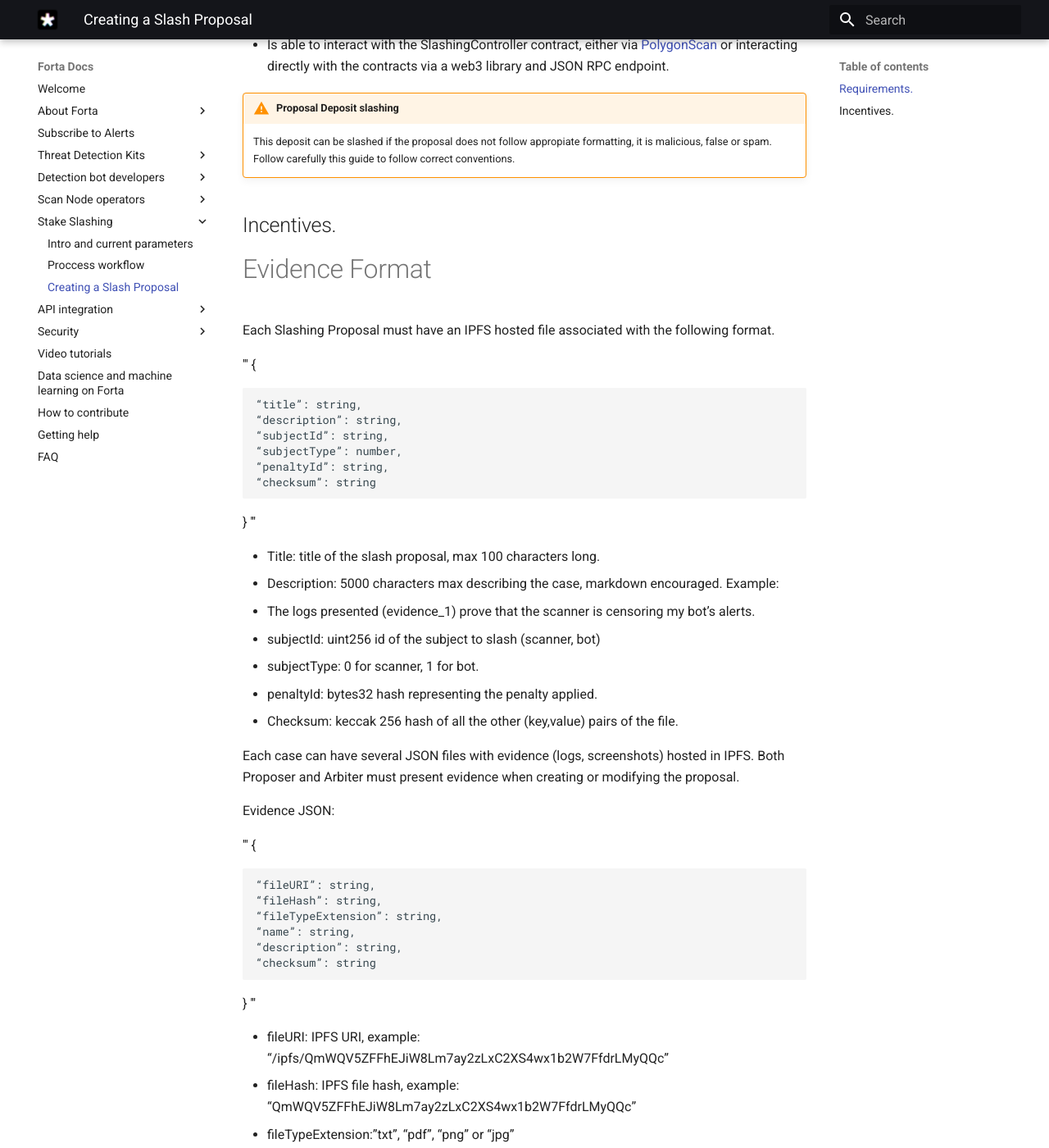
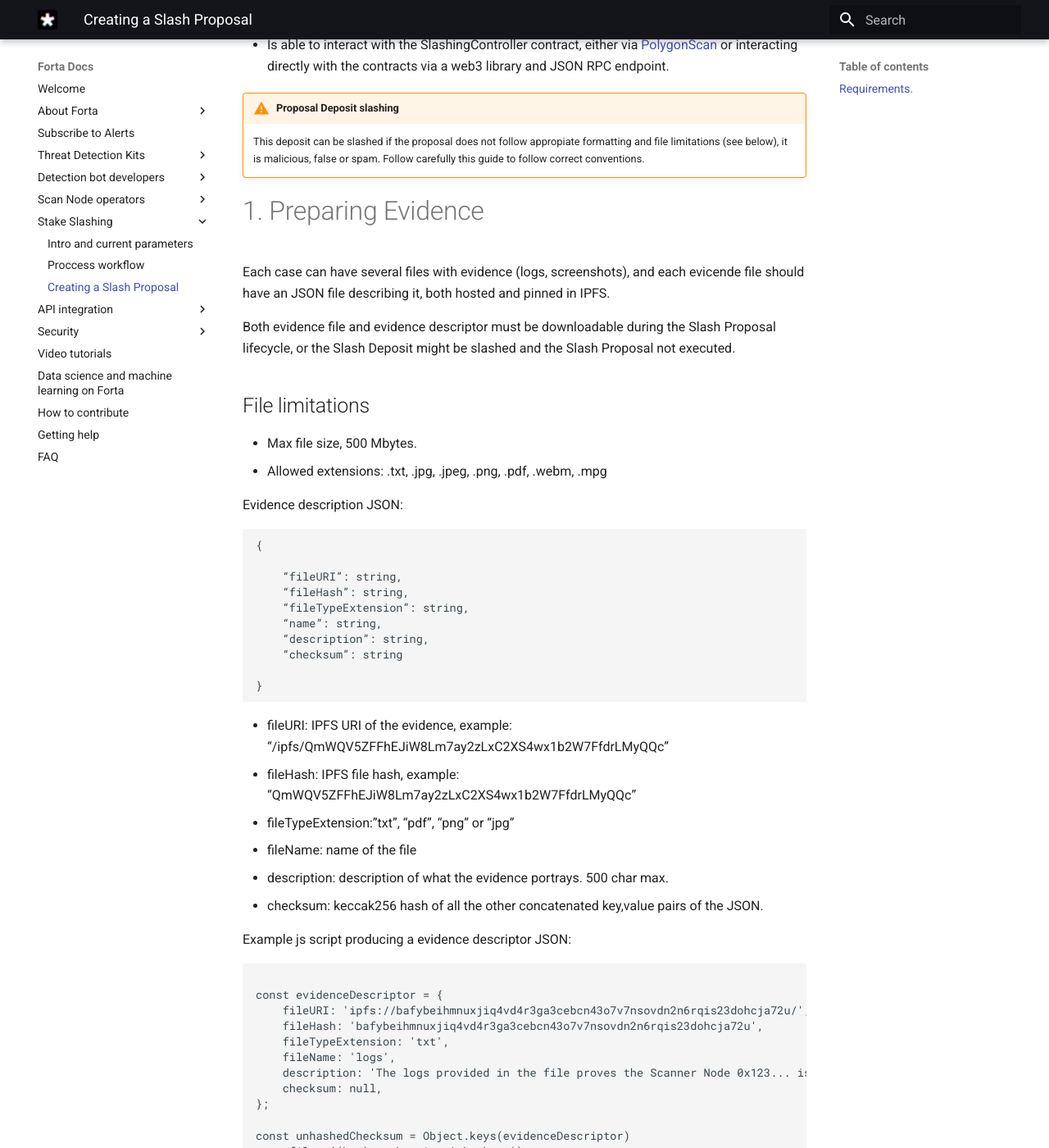
Before and after one commit to forta-network/docs, an MkDocs documentation site: the page built from docs/slashing-creating-proposal.md, in a window 1280 px wide and 1400 px high, scrolled down 491 px. Shown: the whole window at 82% size. Built offline with MkDocs 1.6.1 and Material for MkDocs 9.7.7, drawn with Linux system fonts in a browser that asks for light colours; some of the changed text lies outside the part shown.

Commit message:
slashing docs, process and modified intro

````diff
--- a/docs/slashing-creating-proposal.md
+++ b/docs/slashing-creating-proposal.md
@@ -12,44 +12,25 @@
 
 
 !!! warning "Proposal Deposit slashing"
-    This deposit can be slashed if the proposal does not follow appropiate formatting, it is malicious, false or spam.
+    This deposit can be slashed if the proposal does not follow appropiate formatting and file limitations (see below), it is malicious, false or spam.
     Follow carefully this guide to follow correct conventions.
-
-## Incentives.
 
 
 
+# 1. Preparing Evidence
 
+Each case can have several files with evidence (logs, screenshots), and each evicende file should have an JSON file describing it, both hosted and pinned in IPFS.
 
+Both evidence file and evidence descriptor must be downloadable during the Slash Proposal lifecycle, or the Slash Deposit might be slashed and the Slash Proposal not executed.
 
-# Evidence Format
-Each Slashing Proposal must have an IPFS hosted file associated with the following format.
+## File limitations
 
-'''
-{
+- Max file size, 500 Mbytes.
+- Allowed extensions: .txt, .jpg, .jpeg, .png, .pdf, .webm, .mpg
 
-    “title”: string,
-    “description”: string,
-    “subjectId”: string,
-    “subjectType”: number,
-    “penaltyId”: string,
-    “checksum”: string
-}
-'''
+Evidence description JSON:
 
-- Title: title of the slash proposal, max 100 characters long.
-- Description: 5000 characters max describing the case, markdown encouraged. Example:
-- The logs presented (evidence_1) prove that the scanner is censoring my bot’s alerts.
-- subjectId: uint256 id of the subject to slash (scanner, bot)
-- subjectType: 0 for scanner, 1 for bot.
-- penaltyId: bytes32 hash representing the penalty applied.
-- Checksum: keccak 256 hash of all the other (key,value) pairs of the file.
-
-Each case can have several JSON files with evidence (logs, screenshots) hosted in IPFS. Both Proposer and Arbiter must present evidence when creating or modifying the proposal.
-
-Evidence JSON:
-
-'''
+```
 {
 
     “fileURI”: string,
@@ -60,11 +41,114 @@
     “checksum”: string
 
 }
-'''
+```
 
-- fileURI: IPFS URI, example: “/ipfs/QmWQV5ZFFhEJiW8Lm7ay2zLxC2XS4wx1b2W7FfdrLMyQQc”
+- fileURI: IPFS URI of the evidence, example: “/ipfs/QmWQV5ZFFhEJiW8Lm7ay2zLxC2XS4wx1b2W7FfdrLMyQQc”
 - fileHash: IPFS file hash, example: “QmWQV5ZFFhEJiW8Lm7ay2zLxC2XS4wx1b2W7FfdrLMyQQc”
 - fileTypeExtension:”txt”, “pdf”, “png” or “jpg”
 - fileName: name of the file
-- description: description of what the evidence portrays. 100 char max.
-- checksum: keccak 256 hash of all the other (key,value) pairs of the file.
+- description: description of what the evidence portrays. 500 char max.
+- checksum: keccak256 hash of all the other concatenated key,value pairs of the JSON.
+
+Example js script producing a evidence descriptor JSON:
+
+```
+
+const evidenceDescriptor = {
+    fileURI: 'ipfs://bafybeihmnuxjiq4vd4r3ga3cebcn43o7v7nsovdn2n6rqis23dohcja72u/',
+    fileHash: 'bafybeihmnuxjiq4vd4r3ga3cebcn43o7v7nsovdn2n6rqis23dohcja72u',
+    fileTypeExtension: 'txt',
+    fileName: 'logs',
+    description: 'The logs provided in the file proves the Scanner Node 0x123... is censuring the alerts from my bot',
+    checksum: null,
+};
+
+const unhashedChecksum = Object.keys(evidenceDescriptor)
+    .filter((key) => key !== 'checksum')
+    .reduce((prev, key) => `${prev}${key}${evidenceDescriptor[key]}`, '');
+
+evidenceDescriptor.checksum = ethers.utils.id(unhashedChecksum);
+fs.writeFileSync('./evidence_1.json', JSON.stringify(evidenceDescriptor, null, 2));
+
+```
+
+And the resulting file:
+
+```
+{
+  "fileURI": "ipfs://bafybeihmnuxjiq4vd4r3ga3cebcn43o7v7nsovdn2n6rqis23dohcja72u/",
+  "fileHash": "bafybeihmnuxjiq4vd4r3ga3cebcn43o7v7nsovdn2n6rqis23dohcja72u",
+  "fileTypeExtension": "txt",
+  "fileName": "logs",
+  "description": "The logs provided in the file proves the Scanner Node 0x123... is censuring the alerts from my bot",
+  "checksum": "0x7c2c3e9954d792269b84ee976c29153771886ddd81d4b4073bc5d3f0eb0a9099"
+}
+```
+
+# 2. Approve FORT
+1. Go to the [FORT token contract on Polygon](https://polygonscan.com/address/0x9ff62d1FC52A907B6DCbA8077c2DDCA6E6a9d3e1#writeProxyContract)
+    1. Click on "Contract"
+    2. Click on "Write as Proxy"
+    3. Click on "Connect to Web3"
+   ![Connect to Web3](stake-bot1.png)
+
+2. Approve the Slashing Controller contract address (0xTODO) to spend the amount for the slashing proposal deposit (1000 FORT in wei)
+
+spender: 0xTODO
+
+amount: 1000000000000000000000
+
+   ![Approve FORT](stake-bot2.png)
+
+3. Confirm the transaction<br>
+   ![Confirm transaction](stake-bot3.png)
+
+
+
+# 2. Submitting Slash Proposal
+
+
+## 2.1 Open SlashingController contract in Polyscan
+
+//TODO: deployment
+
+1. Go to [SlashingController's Polyscan page](https://mumbai.polygonscan.com/address/0xdc4A1Fe7D5c5546458463F6546bf6Fbe6a1a9704#writeProxyContract),
+    1. Click on "Contract"
+    2. Click on "Write as Proxy"
+    3. Click on "Connect to Web3"
+
+2. Go to "7. ProposeSlash" and input your parameters:
+    1. _subjectType: 0 for Scanner Node, 1 for Detection Bot
+    2. _subjectId: a Scanner Node address or Bot ID
+    3. _penaltyId: The keccak256 hash of the slash reason, in uppercase separated by underscores.
+        1. MALICIOUS_SUBJECT_SLASH: 0x7449bdb0b279b3f507424b101b4b40b91d5f3964f6fe357761daa21a17f62553
+        2. OPERATIONAL_SLASH: 0x602d37be0dfc88daa6b674e3c42ff4efabf3e86cef482bce18b643e8c0a1b33c
+    4. _evidence: Array of IPFS file urls of the proposal's [evidence descriptor JSONs](#1-preparing-evidence) (at least 1, up to 5)
+
+3. Click "Write" and Approve the transaction to submit the evidence.
+
+4. Go to the transaction's page in Polyscan. Go to the 'Logs' Tab and look for the event 'SlashProposalUpdated'. The second parameter is your Slash Proposal ID.
+
+## 3. Check Slash Proposal state
+
+After submitting the proposal, the Slashing Arbiters will review it, possibly modifying the slash type or subject it targets (with new evidence).
+
+To check the status of your proposal, you can:
+
+1. Go to [SlashingController's Polyscan page](https://mumbai.polygonscan.com/address/0xdc4A1Fe7D5c5546458463F6546bf6Fbe6a1a9704#writeProxyContract),
+    1. Click on "Contract"
+    2. Click on "Read as Proxy";
+
+2. Go to "11. currentState", input your SlashProposal ID, and click Query.
+![check slashing state](slashing-images/slashing-check-state.png)
+
+The return value will be a number, here is the meaning (To learn more, see the [Slashing Process](/slashing-process))
+
+0: UNDEFINED (the Slash Proposal ID might be wrong, this Slash Proposal has not being created).
+1: CREATED (proposal just created and awaiting review, the stake of the subject id is frozen).
+2: REJECTED (proposal has been rejected by a Slashing Arbiter. The Slash Proposer's deposit has been sent to the treasury. Stake unfrozen).
+3: DISMISSED (proposal has been dismissed by a Slashing Arbiter. The Slash Proposer's deposit has been returned to the proposer. Stake unfrozen).
+4: IN_REVIEW (proposal being reviewed by a Slash Arbiter).
+5: REVIEWED (proposal is ready for a decission of the Slasher. The Slash Proposer's deposit has been returned to the proposer).
+6: EXECUTED (proposal executed, stake slashed and sent to the proposer and treasury, according to the current split parameters. Stake unfrozen).
+7: REVERTED (proposal not executed by Slasher. Stake unfrozen)
````
Also changed, not shown: docs/slashing-intro-params.md (+15 -1 lines), docs/slashing-images/slashing-1-write-as-proxy.png (added), docs/slashing-images/slashing-check-state.png (added), docs/slashing-images/slashing-connect-web3-3.png (added).
